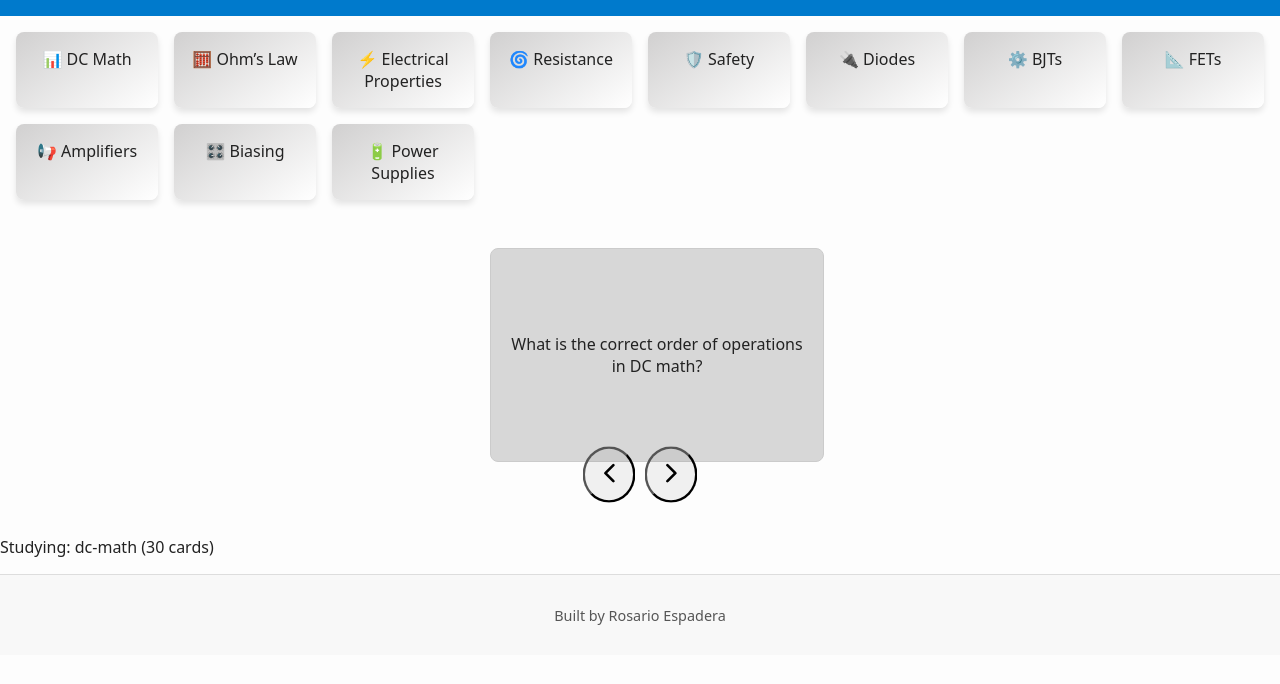
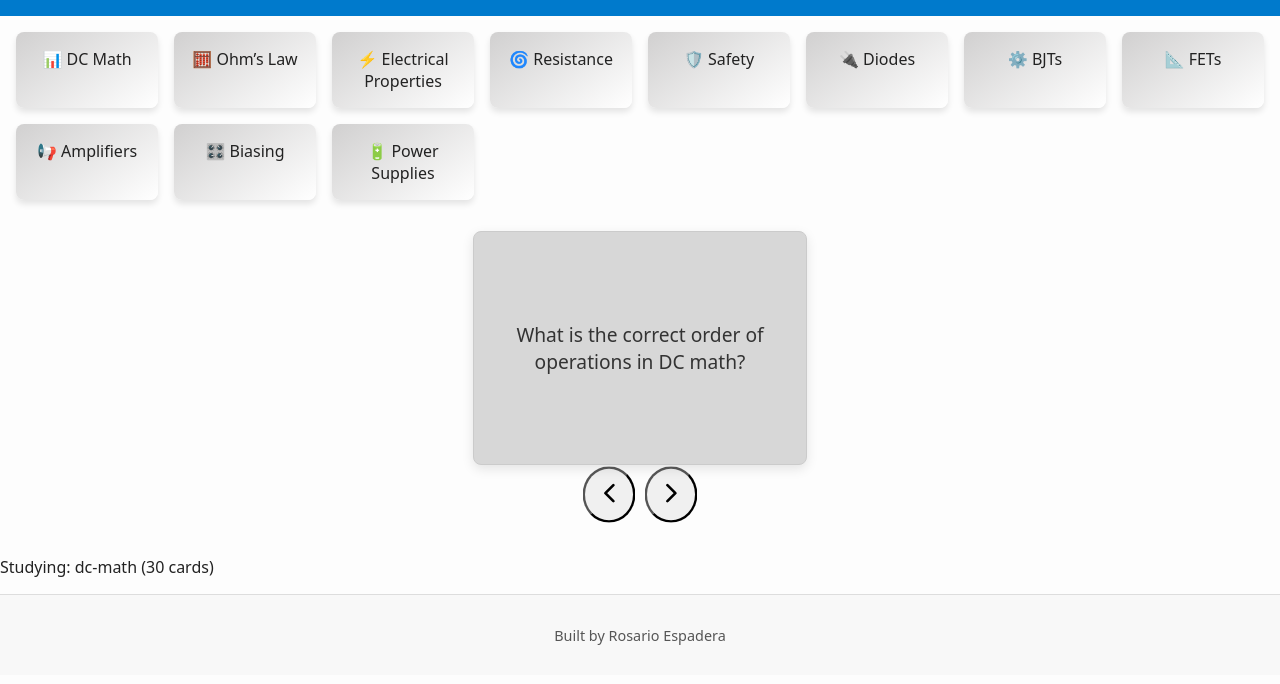
Before and after one commit to RosarioEspadera/Elex1-flashcards, a plain HTML site: page index.html in a window 1280 px wide. Both pictures are taken after a click on the element "📊 DC Math". Shown: the part 102-786 px from the top of the page. Drawn offline with Linux system fonts and the light colour scheme.

Commit message:
Update main.css

```diff
--- a/styles-Electronics1/main.css
+++ b/styles-Electronics1/main.css
@@ -58,14 +58,43 @@ header {
   align-items: center;
 }
 .flashcard {
+  position: relative;
+  width: 300px;
+  height: 200px;
+  perspective: 1000px;
+  display: flex;
+  align-items: center;
+  justify-content: center;
+  text-align: center;
   margin: 1rem auto;
-  width: 300px;
-  height: 180px;
-  perspective: 1000px;
-  align-content: center;
-  align-self:center;
+}
+
+.front,
+.back {
+  position: absolute;
+  width: 100%;
+  height: 100%;
+  padding: 1rem;
+  backface-visibility: hidden;
+  display: flex;
   align-items: center;
+  justify-content: center;
+  font-size: 1.2rem;
+  border-radius: 8px;
+  box-shadow: 0 4px 12px rgba(0, 0, 0, 0.1);
 }
+
+.front {
+  background-color: #fff;
+  color: #333;
+}
+
+.back {
+  background-color: #f0f0f0;
+  color: #222;
+  transform: rotateY(180deg);
+}
+
 .flashcard > div {
   width: 100%;
   height: 100%;
```
